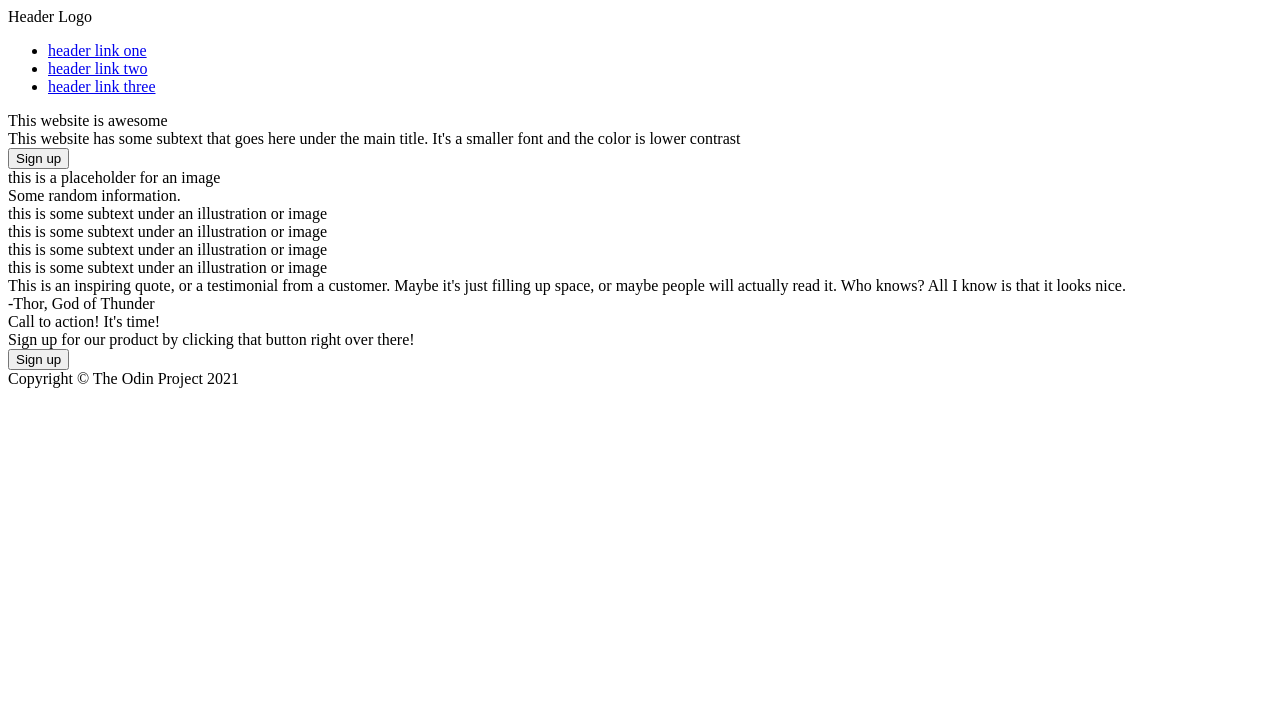
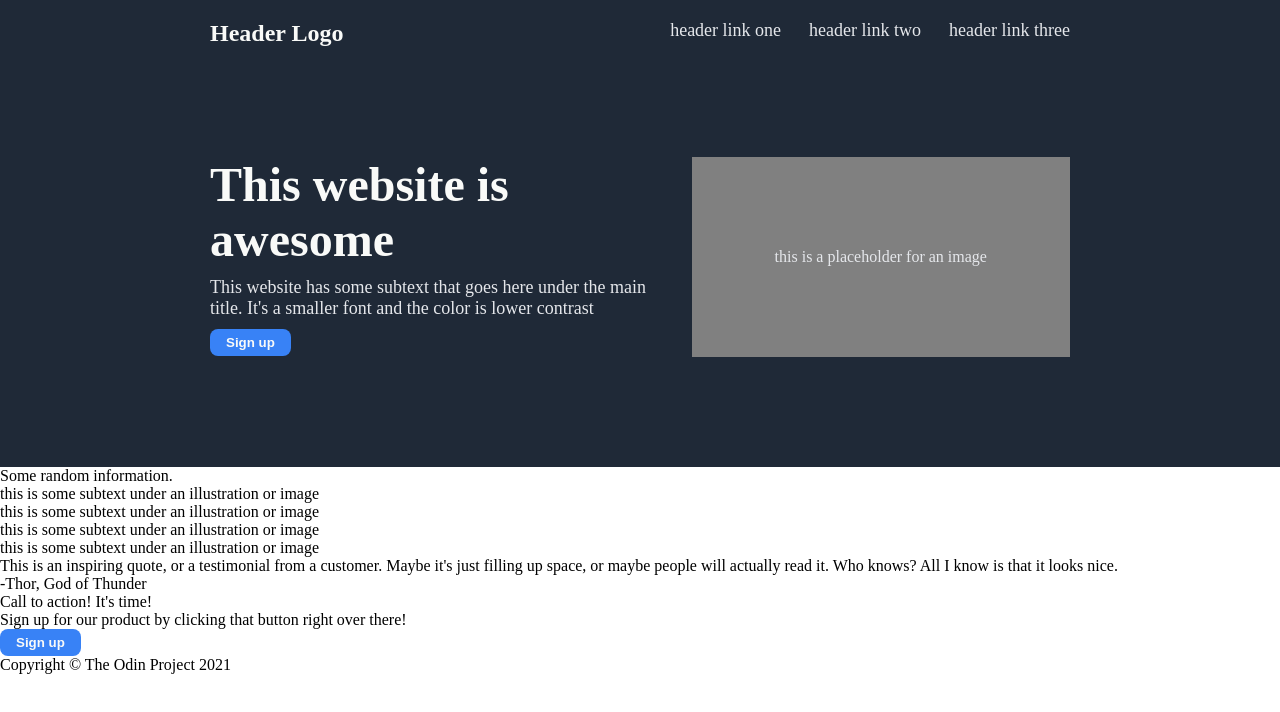
Before and after one commit to LeahWhaley/odin-landing-page, a plain HTML site: page index.html in a window 1280 px wide. Drawn offline with Linux system fonts and the light colour scheme.

Commit message:
Add styling for header section to match design

```diff
--- a/index.html
+++ b/index.html
@@ -5,11 +5,13 @@
     <meta charset="UTF-8">
     <meta name="viewport" content="width=device-width, initial-scale=1.0">
     <title>Landing Page</title>
+    <link rel="stylesheet" href="./style.css">
 </head>
 
 <body>
+    <div class="header-container">
         <div class="header">
-        <div>Header Logo</div>
+            <div class="logo">Header Logo</div>
             <ul>
                 <li><a href="./index.html">header link one</a></li>
                 <li><a href="./index.html">header link two</a></li>
@@ -25,6 +27,7 @@
                 <button>Sign up</button>
             </div>
             <div class="image">this is a placeholder for an image</div>
+        </div>
     </div>
 
     <div class="heading">Some random information.</div>
@@ -56,7 +59,7 @@
     </div>
     <div class="quote-container">
         <div class="quote">
-            This is an inspiring quote, or a testimonial from  a customer.
+            This is an inspiring quote, or a testimonial from a customer.
             Maybe it's just filling up space, or maybe people will actually
             read it. Who knows? All I know is that it looks nice.
         </div>
--- /dev/null
+++ b/style.css
@@ -0,0 +1,73 @@
+* {
+    padding: 0;
+    margin: 0;
+}
+
+ul {
+    list-style: none;
+    display: flex;
+    gap: 28px;
+}
+
+a {
+    text-decoration: none;
+
+}
+
+.logo {
+    color: #f9faf8;
+    font-size: 24px;
+    font-weight: bold;
+}
+
+.header {
+    display: flex;
+    justify-content: space-between;
+    margin: 10px 200px;
+}
+
+.header-container {
+    padding: 10px;
+    background-color: #1f2937;
+    display: flex;
+    flex-direction: column;
+}
+
+.welcome {
+    display: flex;
+    margin: 100px 200px;
+    gap: 36px;
+}
+
+.main-title {
+    font-size: 48px;
+    font-weight: bolder;
+    color: #f9faf8;
+    flex-wrap: wrap;
+    margin-bottom: 10px;
+}
+
+.subtext, a {
+    font-size: 18px;
+    color: #E5E7eb;
+    margin-bottom: 10px;
+}
+
+button {
+    background-color: #3882f6;
+    border: none;
+    padding: 6px 16px;
+    border-radius: 8px;
+    color: #f9faf8;
+    font-weight: bold;
+}
+
+.image {
+    background-color: grey;
+    color: #E5E7eb;
+    height: 200px;
+    width: 700px;
+    justify-content: center;
+    align-items: center;
+    display: flex;
+}
```
Lines whose indentation alone changed are shown as unchanged.
